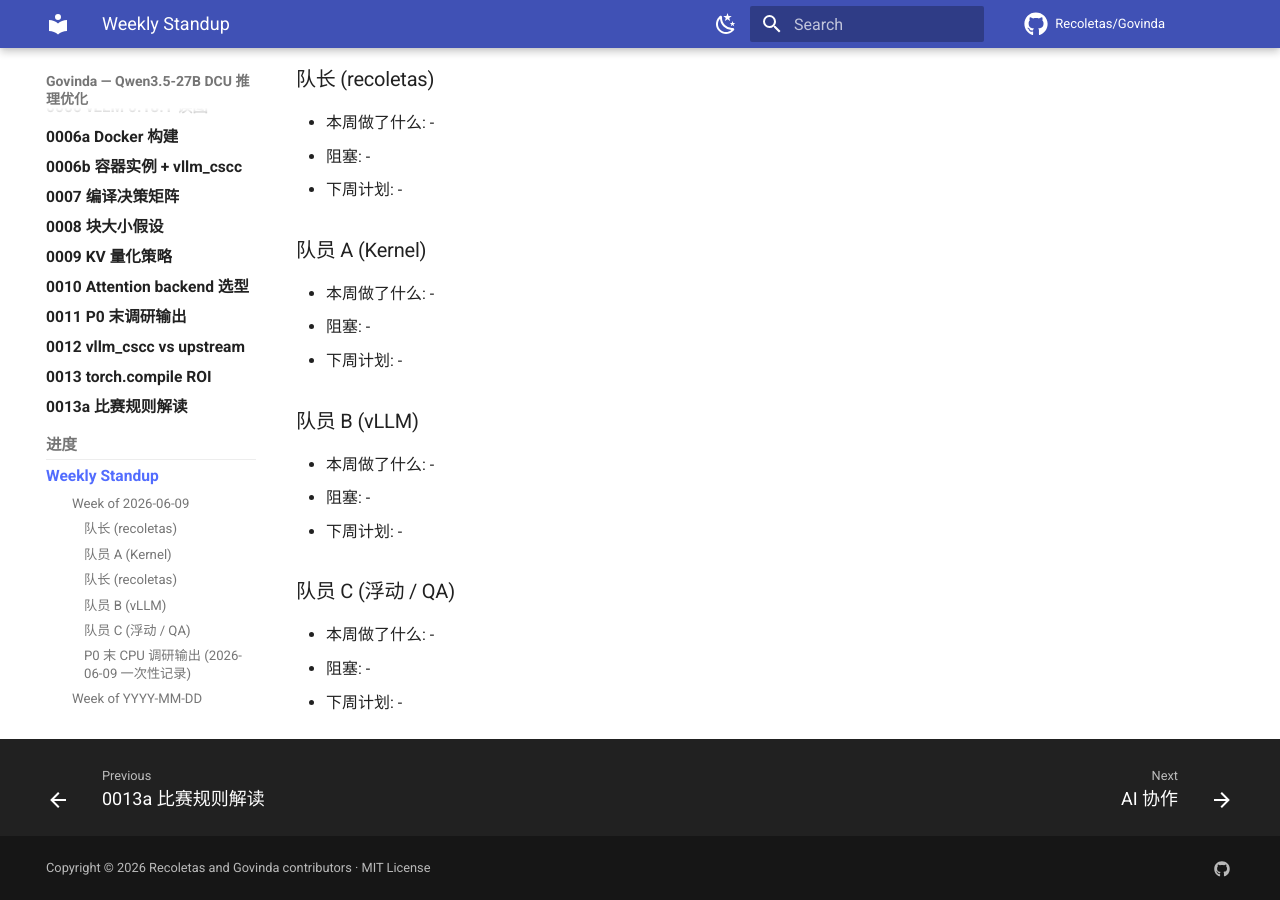
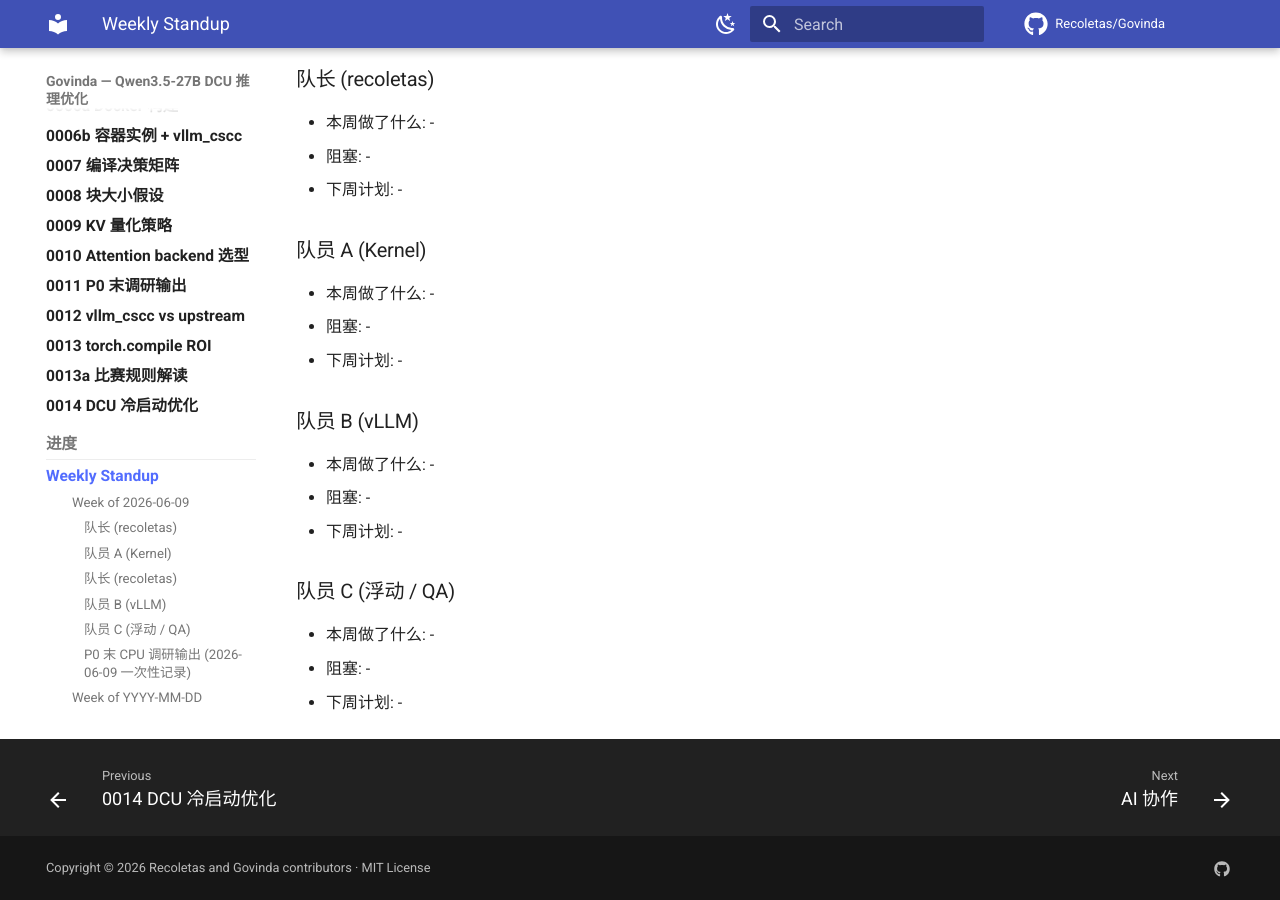
Before and after one commit to Recoletas/Govinda, an MkDocs documentation site: the page built from docs/weekly/progress.md, in a window 1280 px wide and 900 px high, scrolled down 1687 px. Built offline with MkDocs 1.6.1 and Material for MkDocs 9.7.7, drawn with Linux system fonts in a browser that asks for light colours; comment, search, counter and statistics services are not loaded; some of the changed lines change nothing that is shown.

Commit message:
scripts+docs: dev/bench 脚本分清 + ADR 0014 DCU 冷启动优化
读 CSDN 文章 "海光 DCU vLLM 冷启动 15min→6min" 后, 采纳:
- 三类缓存 (VLLM_CACHE_ROOT/TRITON_CACHE_DIR/MIOPEN_USER_DB_PATH) 全指持久盘
- HSA_OVERRIDE_GFX_VERSION=9.0.0 (gfx90a 安全值)
- PYTORCH_HIP_ALLOC_CONF=expandable_segments:True
- HIP_FORCE_DEV_KERNARG=1, SAFETENSORS_FAST_GPU=1
- VLLM_USE_TRITON_FLASH_ATTN=1, VLLM_ROCM_USE_AITER=0
- --load-format runai_streamer (权重加载 525s → 60s)
- --compilation-config 裁剪 cudagraph_capture_sizes

scripts/start_vllm_dev.sh: 全优化, dev 内部用 (基准 + P3 调参迭代)
scripts/start_vllm_bench.sh: 仅 --max-model-len 32768 + 优化 env, P5 提交用 (LOCKED flag 全不加)

合规检查: 优化全是 env + loader/compile config, 都不在规则 §9(8) LOCKED 列表内.

````diff
--- /dev/null
+++ b/docs/decisions/0014-dcu-startup-optimization.md
@@ -0,0 +1,112 @@
+# ADR 0014: DCU 冷启动优化 + dev/bench 脚本分清
+
+**日期**: 2026-06-25
+**状态**: Accepted
+**Owner**: 队长 recoletas
+**关联**: ADR 0006b (容器服务, 附录 A), ADR 0013 (比赛规则解读), `scripts/start_vllm_dev.sh` + `scripts/start_vllm_bench.sh`
+
+## Context
+
+读了 CSDN 文章「海光 DCU 上 vLLM 部署 Qwen 大模型: 从开机到服务最快流程」. 关键收获:
+
+1. **冷启动 15min → 6min** 通过: 持久化 vLLM wheel / 模型 / 三类缓存 + `--load-format runai_streamer` + CUDA Graph 裁剪.
+2. **DCU 特有 env 变量** 避免常见坑 (gfx 误判, 显存碎片, kernel launch 开销).
+3. **三板斧** (文章): 持久化 + 缓存复用 + 直读 + 裁剪.
+
+我们场景高度匹配:
+- DCU 容器实例**有运行时限** (官方 2h web shell, 实例也会被回收)
+- 每次重开都要 ~15min 冷启动
+- vLLM 0.18.1 + Qwen3.5-27B (bf16) — 完全相同 stack
+
+**采纳优化 + 分两套脚本**:
+
+| 优化项 | 类型 | dev / bench | 合规 (§9) |
+|---|---|---|---|
+| `VLLM_CACHE_ROOT` / `TRITON_CACHE_DIR` / `MIOPEN_USER_DB_PATH` 持久化 | env | **都用** | ✓ |
+| `HSA_OVERRIDE_GFX_VERSION=9.0.0` | env | **都用** | ✓ |
+| `PYTORCH_HIP_ALLOC_CONF=expandable_segments:True` | env | **都用** | ✓ |
+| `HIP_FORCE_DEV_KERNARG=1` | env | **都用** | ✓ |
+| `SAFETENSORS_FAST_GPU=1` | env | **都用** | ✓ |
+| `HIP_VISIBLE_DEVICES=0` | env | **都用** | ✓ |
+| `VLLM_USE_TRITON_FLASH_ATTN=1` | env | **都用** | ✓ |
+| `VLLM_ROCM_USE_AITER=0` | env | **都用** | ✓ |
+| `--load-format runai_streamer` | flag | **都用** | ✓ loader 格式允许 |
+| `--compilation-config '{"cudagraph_capture_sizes":...}'` | flag | **都用** | ✓ torch.compile config 允许 |
+| `--gpu-memory-utilization 0.95` | flag | dev | ✓ dev 用, bench 不加避免多算不算 "调整参数" |
+| `--dtype bfloat16` | flag | dev | ✓ dev 用; bench 走 vllm 默认 (bf16) |
+| `--tensor-parallel-size 1` | flag | dev | 单卡, 仅 dev 显式标; bench 默认 1 |
+| `pip install runai-model-streamer` | 一次性 | **都用** | ✓ 装一次, 复用 |
+| `--max-num-seqs 128` | flag | ❌ 都不加 | §9(8) **LOCKED** |
+| `--max-num-batched-tokens 4096` | flag | ❌ 都不加 | §9(8) **LOCKED** |
+| `--default-chat-template-kwargs '{"enable_thinking": false}'` | flag | ❌ 都不加 | §9(8) chat template **LOCKED** |
+| `--tool-call-parser` / `--reasoning-parser` / `--enable-auto-tool-choice` | flag | ❌ 都不加 | 评测集不用, 多余 |
+| `--served-model-name Qwen3.5-27B` | flag | ❌ 都不加 | §9(8) 服务接口 **LOCKED** |
+| `--port 8001` | flag | ❌ 都不加 | §9(8) host:port 平台固定 |
+
+## 决策
+
+**两套脚本分清**:
+- `scripts/start_vllm_dev.sh` — **dev 内部用**, 全部优化 + LOCKED-flag 不加. 基准测量 + P3 调参迭代.
+- `scripts/start_vllm_bench.sh` — **P5 提交 + 官方评测用**, 仅 `--max-model-len 32768` + LOCKED-flag 不加 + 优化 env 全开.
+
+**Q3-A / 优化触发条件**:
+- env 变量**都**开 (不违反 §9 LOCKED 列表, 全是 "vLLM 内部行为" / "硬件/缓存" 类)
+- `--load-format` / `--compilation-config` / `--dtype bfloat16` / `--tensor-parallel-size 1` **都加** (不修改模型行为, 不改 chat template, 不改 scheduler batch 参数)
+- ⚠️ **不**加任何 LOCKED-flag. 即使技术上不算违规, 加了可能被评测脚本 warn / 拒.
+
+**安装前置 (一次性)**:
+```bash
+pip install --no-deps "$Q/vllm_wheel/vllm-0.18.*.whl"
+pip install runai-model-streamer
+# vLLM 0.18.1 wheel 我们已经能从 sourcefind.cn 源码编译 (Task 0.6 step 2)
+```
+
+**重开容器后恢复 (~6min)**:
+```bash
+# 1. 重装 vLLM (~1min)
+pip install --no-deps $Q/vllm_wheel/vllm-0.18.*.whl
+pip install -q runai-model-streamer
+
+# 2. 启动 (后台, ~6min 第一次, ~1min 之后 — 缓存命中)
+nohup bash $Q/Govinda/scripts/start_vllm_dev.sh > $Q/vllm_serve.log 2>&1 &
+disown
+
+# 3. 等就绪
+while ! curl -s --noproxy 127.0.0.1 http://127.0.0.1:8001/health >/dev/null 2>&1; do
+  sleep 30
+done
+echo "ready"
+```
+
+## 加速效果预估
+
+| 阶段 | 默认 | 优化后 | 节省 |
+|---|---|---|---|
+| 模型准备 (cp 到本地) | 1-3min | 0 (直读) | 1-3min |
+| 权重加载 (load_format=auto) | 525s | 60s (runai) | ~465s |
+| torch.compile 首次 | 100s | 100s | 0 (首次必编) |
+| torch.compile 后续 | 100s | ~0 (命中缓存) | ~100s |
+| CUDA Graph capture 默认 | 1-4min | ~1min (裁剪到 [1]) | 1-3min |
+| pip install vLLM | 1-5min | 1min (--no-deps + 持久 whl) | 1-4min |
+| **端到端冷启动** | **~15min** | **~6min 首次, ~1min 后续** | **~9-14min** |
+
+**对吞吐的副作用**: 缓存命中后启动快 ≠ 跑得快. 4-8K baseline 12.16 tok/s 应当**几乎不变** (优化只在启动阶段). 后续 P3 INT8 KV cache 实测才能看到吞吐变化.
+
+## Action items
+
+- [x] ADR 0014 写完 (本文)
+- [x] `scripts/start_vllm_dev.sh` 加全优化
+- [x] `scripts/start_vllm_bench.sh` 精简到 LOCKED-clean
+- [x] Memory `competition_rules.md` 已含 LOCKED 列表, 队友下 session 不会重复问
+- [ ] 容器里: `pip install runai-model-streamer` (一次性)
+- [ ] 容器里: 编译 `vllm-0.18.*.whl` 落 `$Q/vllm_wheel/`
+- [ ] 容器里: 重启 vLLM 用 `start_vllm_dev.sh`, 确认缓存目录有内容 (`du -sh $Q/vllm_cache`)
+- [ ] 验证 4-8K baseline 数字 ≤ 与未优化前差 5% (确认优化不影响吞吐)
+- [ ] P3 INT8 KV cache 实测时, 同样跑 `start_vllm_dev.sh`, 对比 INT8 patch vs baseline
+
+## 留底备忘
+
+- HSA_OVERRIDE_GFX_VERSION=9.0.0 对 gfx90a (CDNA2) 安全; 若未来换 CDNA3 (gfx942) 改 9.4.x
+- BLAS 后端 (TORCH_BLAS_PREFER_HIPBLASLT=1/0) 文章说 A/B, 我没自动开 — 留 TODO, 等 P3 大 batch prefill 测试时实测
+- `nohup ... &` + `disown` 双重保险防 web shell 2h 超时杀掉
+- 缓存命中要求 vLLM 版本 / 模型路径 / `--compilation-config` 一致 — 我们 dev/bench 命令一致, 缓存能复用
--- a/mkdocs.yml
+++ b/mkdocs.yml
@@ -89,6 +89,7 @@
       - "0012 vllm_cscc vs upstream": decisions/0012-vllm-cscc-vs-upstream.md
       - 0013 torch.compile ROI: decisions/0013-torch-compile-roi.md
       - "0013a 比赛规则解读": decisions/0013-competition-rules-interpretation.md
+      - "0014 DCU 冷启动优化": decisions/0014-dcu-startup-optimization.md
   - 进度:
       - Weekly Standup: weekly/progress.md
   - 资源:
````
Also changed, not shown: 2 other files.
